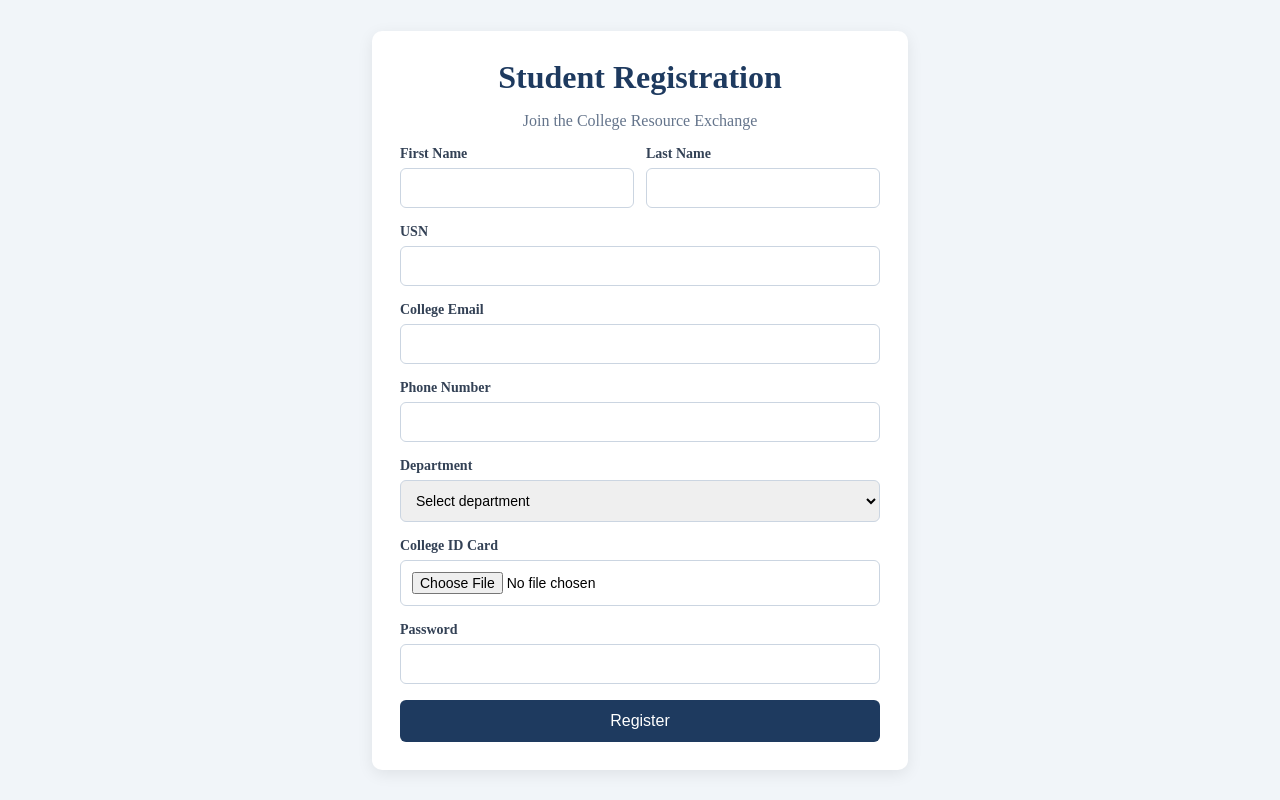
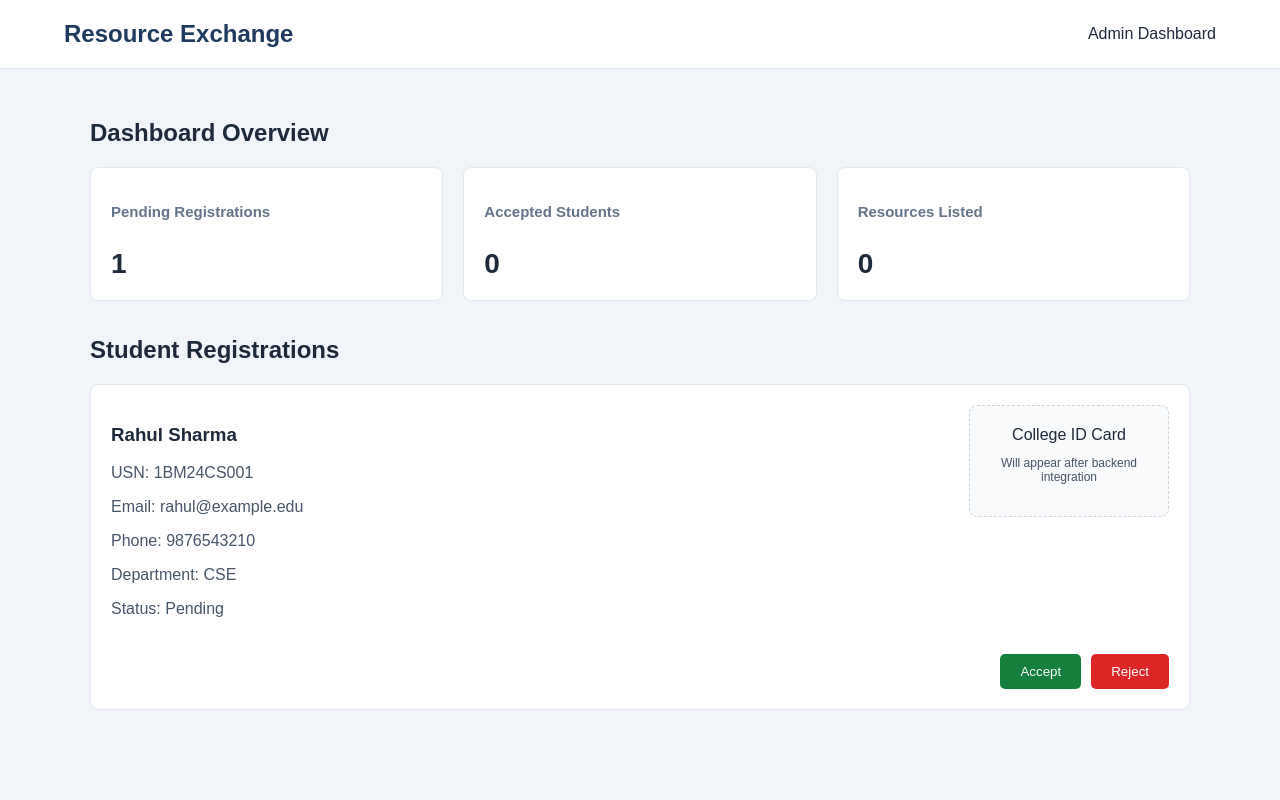
Before and after one commit to Nandhan8aug2003/College_Resource_Exchange_and_Reuse_Platform, a React app in the folder frontend/: page / in a window 1280 px wide. Built offline with nearby package versions, Linux system fonts and the light colour scheme; the HTML template or start-up script is replaced by a standard one.

Commit message:
admin page

```diff
--- a/frontend/src/App.jsx
+++ b/frontend/src/App.jsx
@@ -1,8 +1,9 @@
+import Admin from "./component/Admin"
 import Register from "./component/Register"
 function App() {
   return (
     <>
-    <Register/>
+    <Admin/>
     </>
   )
 }
--- /dev/null
+++ b/frontend/src/component/Admin.css
@@ -0,0 +1,123 @@
+html,
+body,
+#root {
+  margin: 0;
+  min-height: 100%;
+}
+
+.admin-page {
+  min-height: 100vh;
+  background: #f1f5f9;
+  color: #1e293b;
+  font-family: Arial, sans-serif;
+}
+
+.admin-header {
+  background: white;
+  padding: 20px 5%;
+  display: flex;
+  justify-content: space-between;
+  align-items: center;
+  border-bottom: 1px solid #e2e8f0;
+}
+
+.admin-header h1 {
+  margin: 0;
+  color: #1e3a5f;
+  font-size: 24px;
+}
+
+.admin-content {
+  max-width: 1100px;
+  margin: auto;
+  padding: 30px 20px;
+}
+
+.admin-content h2 {
+  margin-bottom: 20px;
+}
+
+.admin-stats {
+  display: grid;
+  grid-template-columns: repeat(3, 1fr);
+  gap: 20px;
+  margin-bottom: 35px;
+}
+
+.stat-card,
+.student-card {
+  background: white;
+  padding: 20px;
+  border: 1px solid #e2e8f0;
+  border-radius: 8px;
+}
+
+.stat-card h3 {
+  color: #64748b;
+  font-size: 15px;
+}
+
+.stat-card p {
+  font-size: 28px;
+  font-weight: bold;
+  margin-bottom: 0;
+}
+
+.student-card {
+  display: grid;
+  grid-template-columns: 1fr 200px;
+  gap: 20px;
+  margin-bottom: 20px;
+}
+
+.student-card p {
+  color: #475569;
+  overflow-wrap: anywhere;
+}
+
+.id-card {
+  background: #f8fafc;
+  border: 1px dashed #cbd5e1;
+  border-radius: 8px;
+  padding: 20px;
+  text-align: center;
+  align-self: start;
+}
+
+.id-card p {
+  font-size: 12px;
+}
+
+.student-actions {
+  grid-column: 1 / -1;
+  display: flex;
+  justify-content: flex-end;
+  gap: 10px;
+}
+
+.student-actions button {
+  border: none;
+  padding: 10px 20px;
+  border-radius: 5px;
+  color: white;
+  background: #15803d;
+  cursor: pointer;
+}
+
+.student-actions button:last-child {
+  background: #dc2626;
+}
+
+@media (max-width: 600px) {
+  .admin-stats {
+    grid-template-columns: 1fr;
+  }
+
+  .student-card {
+    grid-template-columns: 1fr;
+  }
+
+  .student-actions {
+    grid-column: auto;
+  }
+}
--- /dev/null
+++ b/frontend/src/component/Admin.jsx
@@ -0,0 +1,104 @@
+import { useState } from 'react'
+import './Admin.css'
+
+function Admin() {
+  const [students, setStudents] = useState([
+    {
+      id: 1,
+      firstName: 'Rahul',
+      lastName: 'Sharma',
+      usn: '1BM24CS001',
+      collegeEmail: 'rahul@example.edu',
+      phoneNumber: '9876543210',
+      department: 'CSE',
+      status: 'Pending',
+    },
+  ])
+
+  function updateStatus(id, status) {
+    setStudents(
+      students.map((student) =>
+        student.id === id ? { ...student, status } : student
+      )
+    )
+  }
+
+  const pending = students.filter(
+    (student) => student.status === 'Pending'
+  ).length
+
+  const accepted = students.filter(
+    (student) => student.status === 'Accepted'
+  ).length
+
+  return (
+    <div className="admin-page">
+      <header className="admin-header">
+        <h1>Resource Exchange</h1>
+        <span>Admin Dashboard</span>
+      </header>
+
+      <main className="admin-content">
+        <h2>Dashboard Overview</h2>
+
+        <div className="admin-stats">
+          <div className="stat-card">
+            <h3>Pending Registrations</h3>
+            <p>{pending}</p>
+          </div>
+
+          <div className="stat-card">
+            <h3>Accepted Students</h3>
+            <p>{accepted}</p>
+          </div>
+
+          <div className="stat-card">
+            <h3>Resources Listed</h3>
+            <p>0</p>
+          </div>
+        </div>
+
+        <h2>Student Registrations</h2>
+
+        {students.map((student) => (
+          <div className="student-card" key={student.id}>
+            <div>
+              <h3>
+                {student.firstName} {student.lastName}
+              </h3>
+
+              <p>USN: {student.usn}</p>
+              <p>Email: {student.collegeEmail}</p>
+              <p>Phone: {student.phoneNumber}</p>
+              <p>Department: {student.department}</p>
+              <p>Status: {student.status}</p>
+            </div>
+
+            <div className="id-card">
+              College ID Card
+              <p>Will appear after backend integration</p>
+            </div>
+
+            {student.status === 'Pending' && (
+              <div className="student-actions">
+                <button
+                  onClick={() => updateStatus(student.id, 'Accepted')}
+                >
+                  Accept
+                </button>
+
+                <button
+                  onClick={() => updateStatus(student.id, 'Rejected')}
+                >
+                  Reject
+                </button>
+              </div>
+            )}
+          </div>
+        ))}
+      </main>
+    </div>
+  )
+}
+
+export default Admin
```
